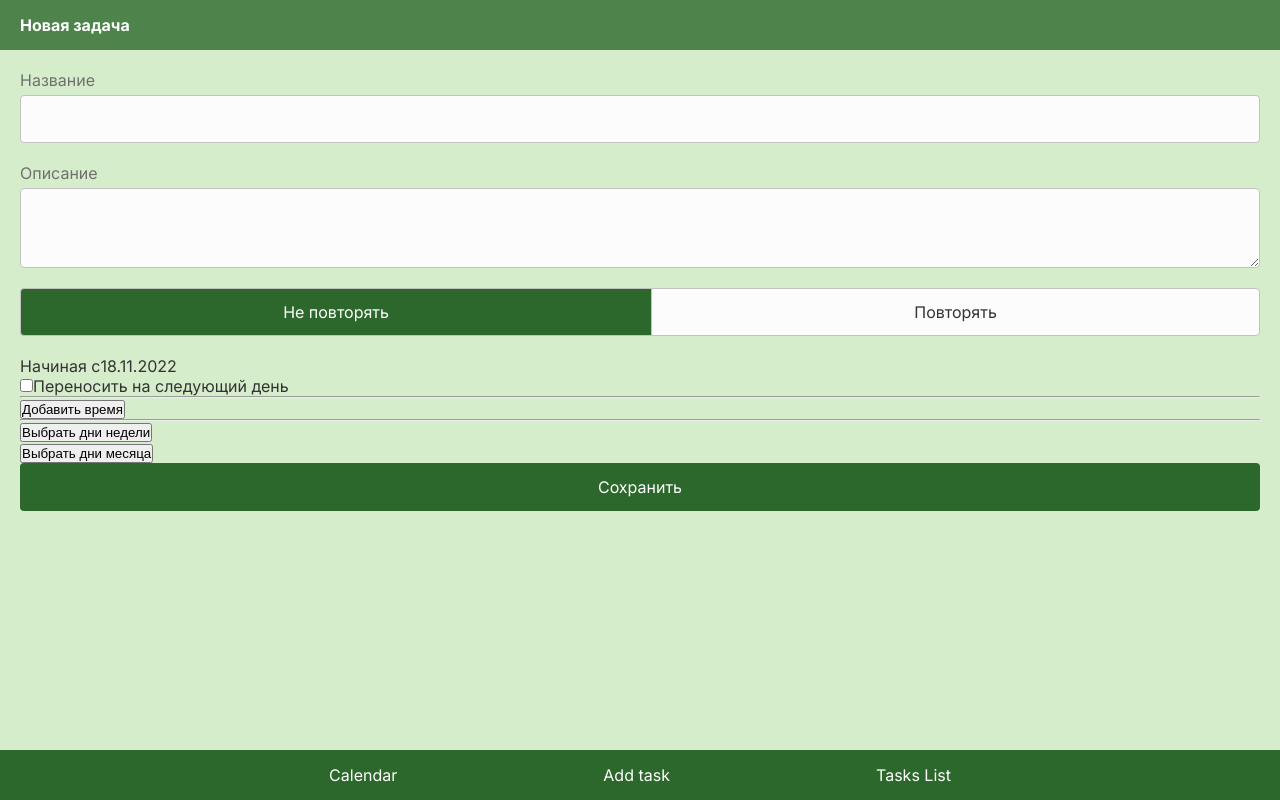
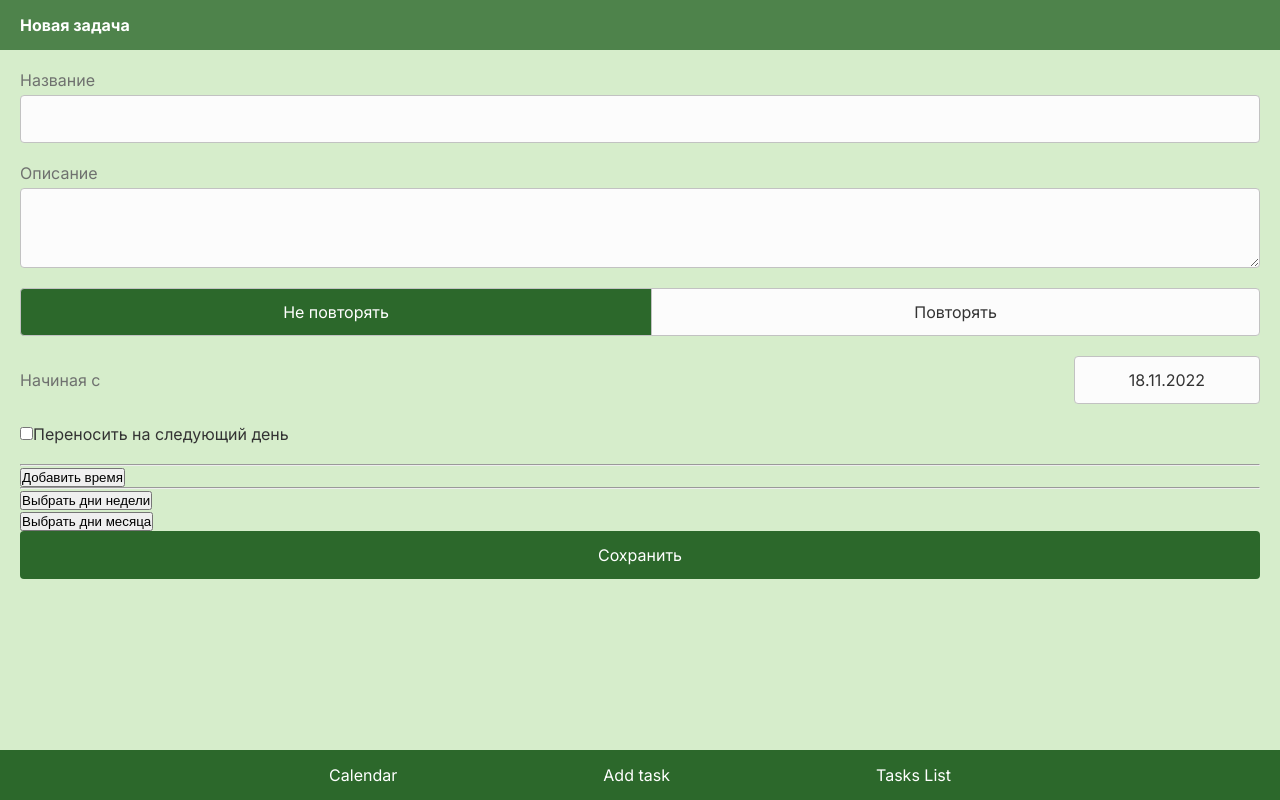
Before and after one commit to mohnatus/planner, a React (Create React App) app: page /task/new in a window 1280 px wide. Built offline with nearby package versions, Linux system fonts and the light colour scheme.

Commit message:
Date Input

```diff
--- a/src/components/DateInput/index.tsx
+++ b/src/components/DateInput/index.tsx
@@ -1,7 +1,12 @@
 import { useCallback, useState } from 'react';
+import { COLORS } from '../../style/colors';
+import { RADIUS_SM } from '../../style/decor';
+import { CONTROL_HEIGHT } from '../../style/sizes';
+import { SPACING_XS } from '../../style/spacing';
 import { Moment } from '../../types';
 import { formatDate } from '../../utils/date/format';
 import { DateModal } from './DateModal';
+import styled from 'styled-components'
 
 export interface DateInputProps {
 	value: Moment;
@@ -13,8 +18,24 @@ interface DateInputViewProps {
 	onClick: () => void;
 }
 
+const DateInputControl = styled.div`
+	width: 186px;
+  flex-shrink: 0;
+  display: flex;
+  align-items: center;
+  justify-content: center;
+  height: ${CONTROL_HEIGHT}px;
+  padding-left: ${SPACING_XS}px;
+  padding-right: ${SPACING_XS}px;
+  background-color: ${COLORS.controls.color};
+	color: ${COLORS.controls.contrast};
+	border: 1px solid ${COLORS.border};
+	border-radius: ${RADIUS_SM}px;
+	cursor: pointer;
+`;
+
 function DateInputView({ value, onClick }: DateInputViewProps) {
-	return <div onClick={onClick}>{formatDate(value)}</div>;
+	return <DateInputControl onClick={onClick}>{formatDate(value)}</DateInputControl>;
 }
 
 export function DateInput({ value, onChange }: DateInputProps) {
--- a/src/containers/DateGroup/index.tsx
+++ b/src/containers/DateGroup/index.tsx
@@ -1,26 +1,33 @@
 import { useState } from 'react';
-import styled from 'styled-components'
+import styled from 'styled-components';
 import { DateInput, DateInputProps } from '../../components/DateInput';
+import { COLORS } from '../../style/colors';
+import { RADIUS_SM } from '../../style/decor';
+import { CONTROL_HEIGHT } from '../../style/sizes';
+import { SPACING_XS } from '../../style/spacing';
 
 export interface DateGroupProps extends DateInputProps {
 	label: string;
 }
 
 const Wrapper = styled.div`
-display: flex;`
+	display: flex;
+  align-items: center;
+`;
 
-const Label = styled.label``
+const Label = styled.label`
+	flex-grow: 1;
+  color: ${COLORS.serviceText};
+`;
 
-const DateGroupInput = styled(DateInput)`
 
-`
 
 export function DateGroup({ label, ...props }: DateGroupProps) {
 	return (
 		<Wrapper>
 			<Label>{label}</Label>
 
-			<DateGroupInput {...props} />
+			<DateInput {...props} />
 		</Wrapper>
 	);
 }
--- a/src/features/tasks/TaskForm.tsx
+++ b/src/features/tasks/TaskForm.tsx
@@ -187,15 +187,19 @@ export function TaskForm() {
 						</FormGroup>
 
 						{repeat === NO_REPEAT && (
-							<div>
+							<>
+								<FormGroup>
 									<DateGroup label='Начиная с' value={startMoment} onChange={setStartMoment} />
+								</FormGroup>
 
+								<FormGroup>
 									<Checkbox
 										label='Переносить на следующий день'
 										checked={resheduleToNextDay}
 										onChange={setResheduleToNextDay}
 									/>
-							</div>
+								</FormGroup>
+							</>
 						)}
 
 						{repeat === REPEAT && (
```
Lines whose indentation alone changed are shown as unchanged.
